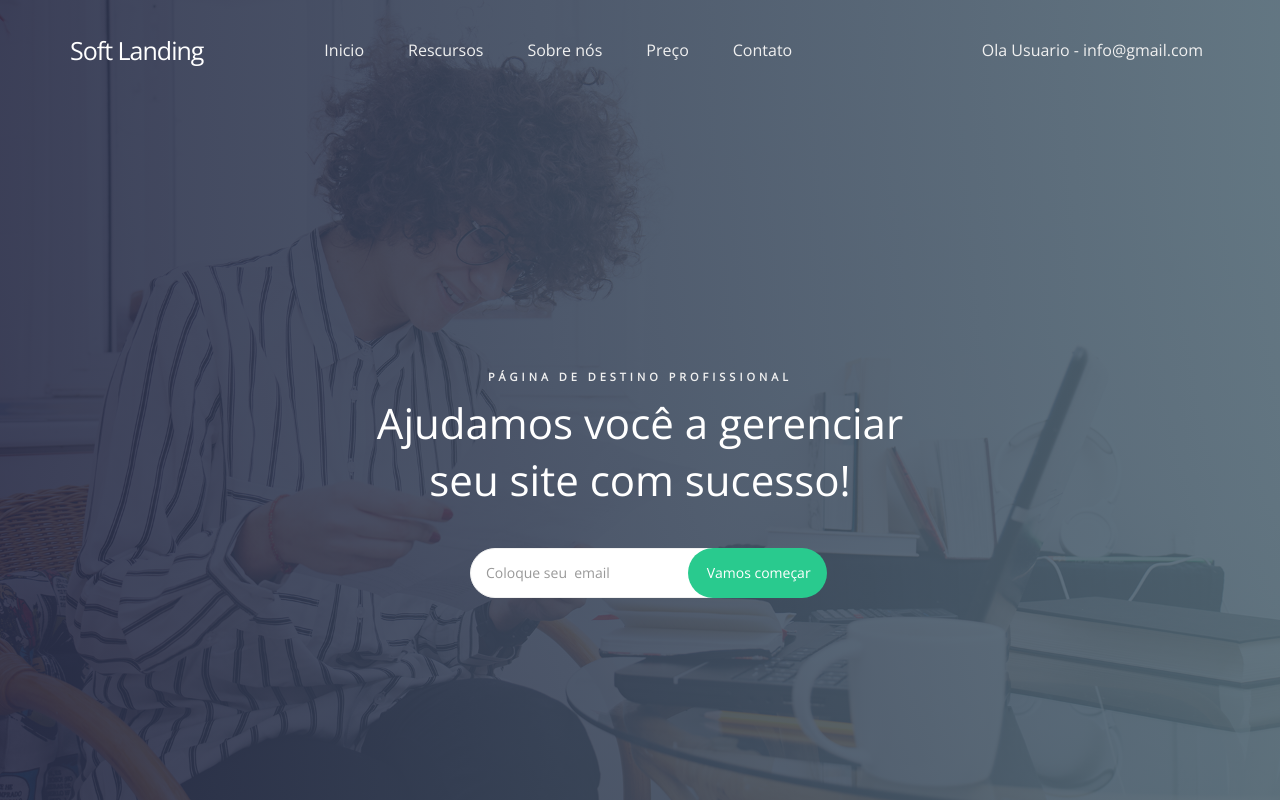
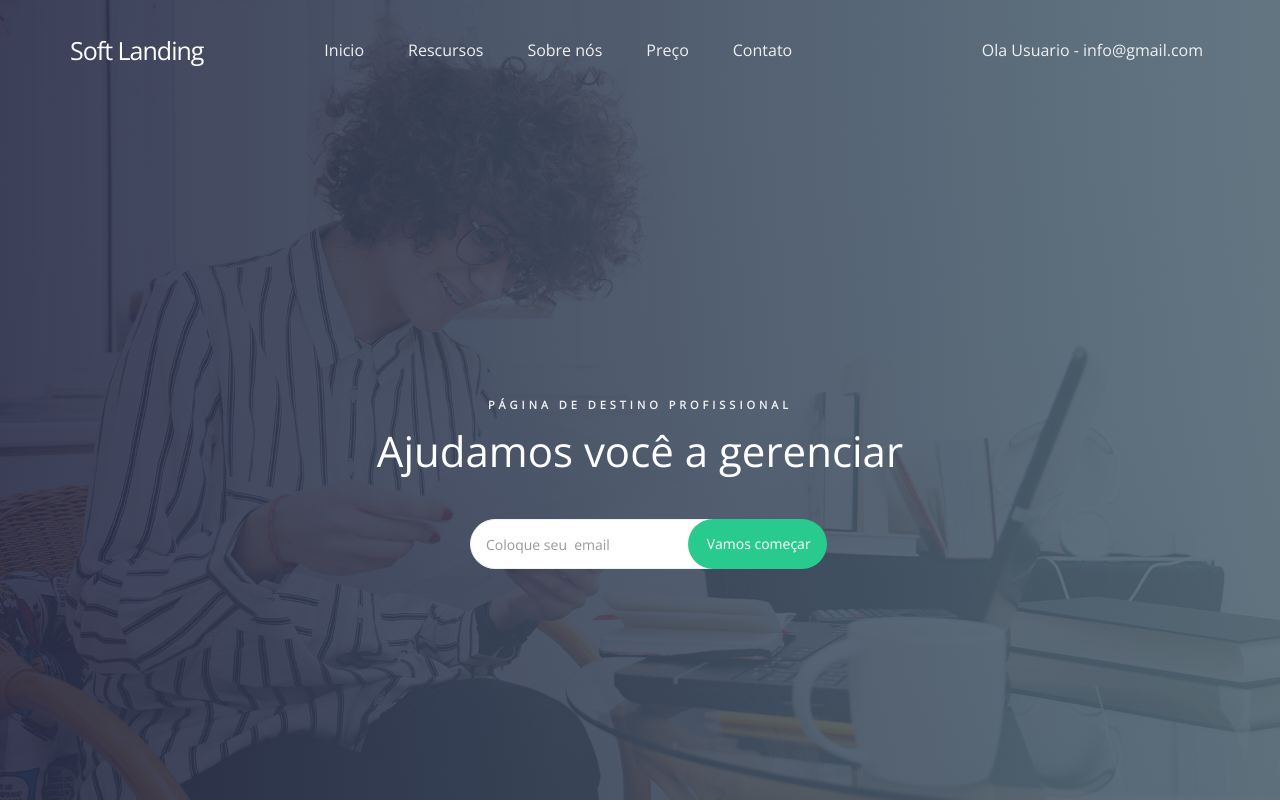
Before and after one commit to Soldier001-hash/site-web, a plain HTML site: page index.html in a window 1280 px wide. Shown: the top 802 px of the page. Drawn offline with nearby package versions, Linux system fonts and the light colour scheme.

Commit message:
Update index.html

```diff
--- a/index.html
+++ b/index.html
@@ -4,11 +4,6 @@
 <head>
 
     <title>Pagina de teste</title>
-
-
-
-
-
 
     <meta charset="UTF-8">
     <meta http-equiv="X-UA-Compatible" content="IE=Edge">
@@ -28,16 +23,12 @@
 </head>
 
 <body>
-
     <!-- PRE LOADER -->
     <section class="preloader">
         <div class="spinner">
-
             <span class="spinner-rotate"></span>
-
         </div>
     </section>
-
 
     <!-- MENU -->
     <section class="navbar custom-navbar navbar-fixed-top" role="navigation">
@@ -81,7 +72,7 @@
                 <div class="col-md-offset-3 col-md-6 col-sm-12">
                   <div class="home-info">
                <h3>página de destino profissional</h3>
-                        <h1>Ajudamos você a gerenciar seu site com sucesso!</h1>
+               <h1>Ajudamos você a gerenciar</h1>
                <form action="" method="get" class="online-form">
                   <input type="email" name="email" class="form-control" placeholder="Coloque seu  email" required>
                             <button type="submit" class="form-control">Vamos começar</button>
@@ -166,10 +157,6 @@
         </div>
     </section>
 
-
-
-
-
     <!-- TESTIMONIAL -->
     <section id="testimonial" data-stellar-background-ratio="0.5">
         <div class="container">
@@ -198,8 +185,7 @@
                             <div class="item">
                                 <h3>Donec pretium tristique elit eget sodales. Pellentesque posuere, nunc id interdum venenatis, leo odio cursus sapien, ac malesuada nisl libero eget urna.</h3>
                                 <div class="testimonial-item">
-                                    <img src="images/tst-image2.jpg" class="img-responsive" alt="Sofia">
-                                    <h4>Sofia</h4>
+                                    <img src="images/tst-image2.jpg" class="img-responsive" alt="Sofia">                              <h4>Sofia</h4>
                            </div>
                             </div>
 
```
Lines whose indentation alone changed are shown as unchanged.
